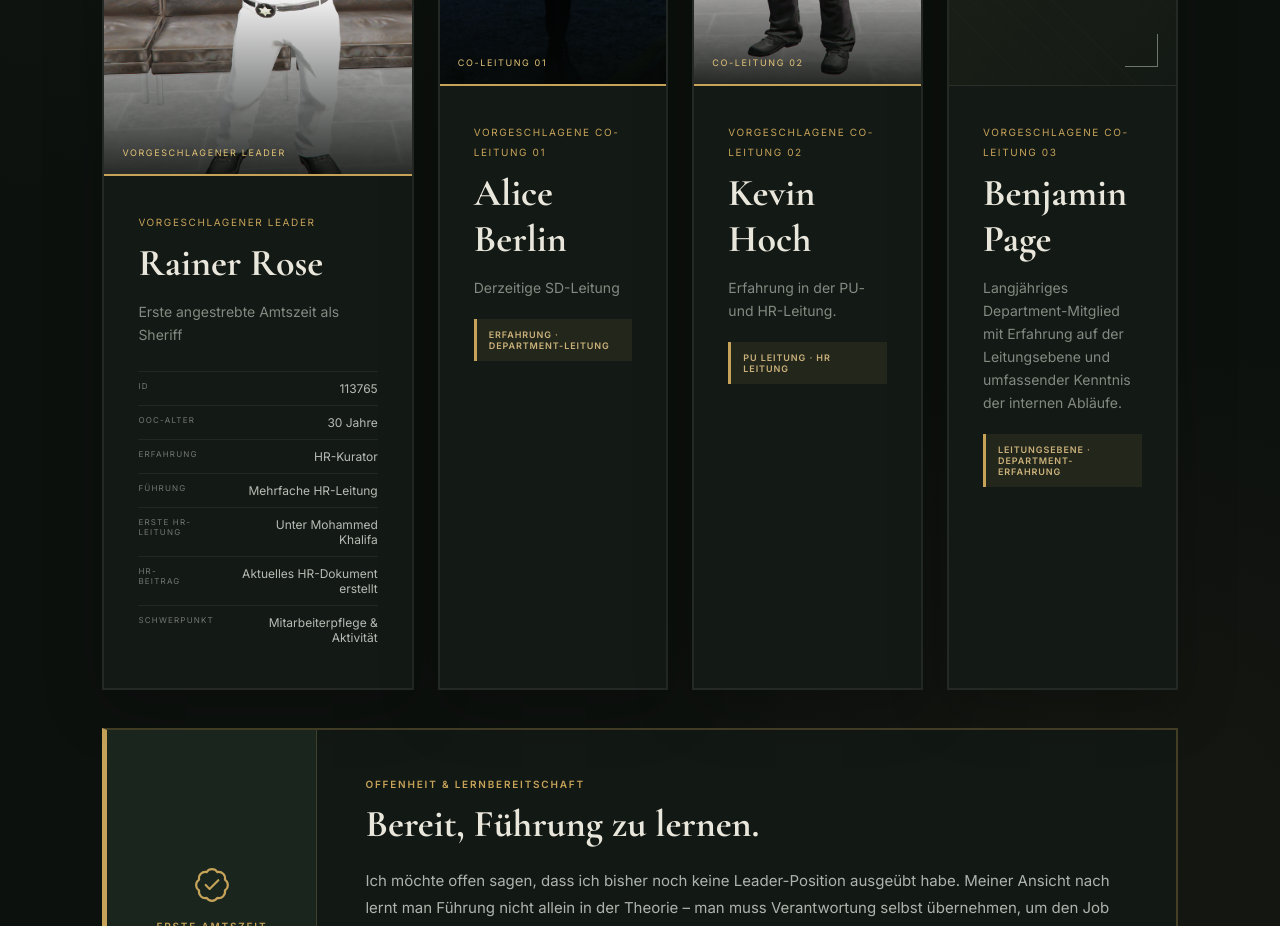
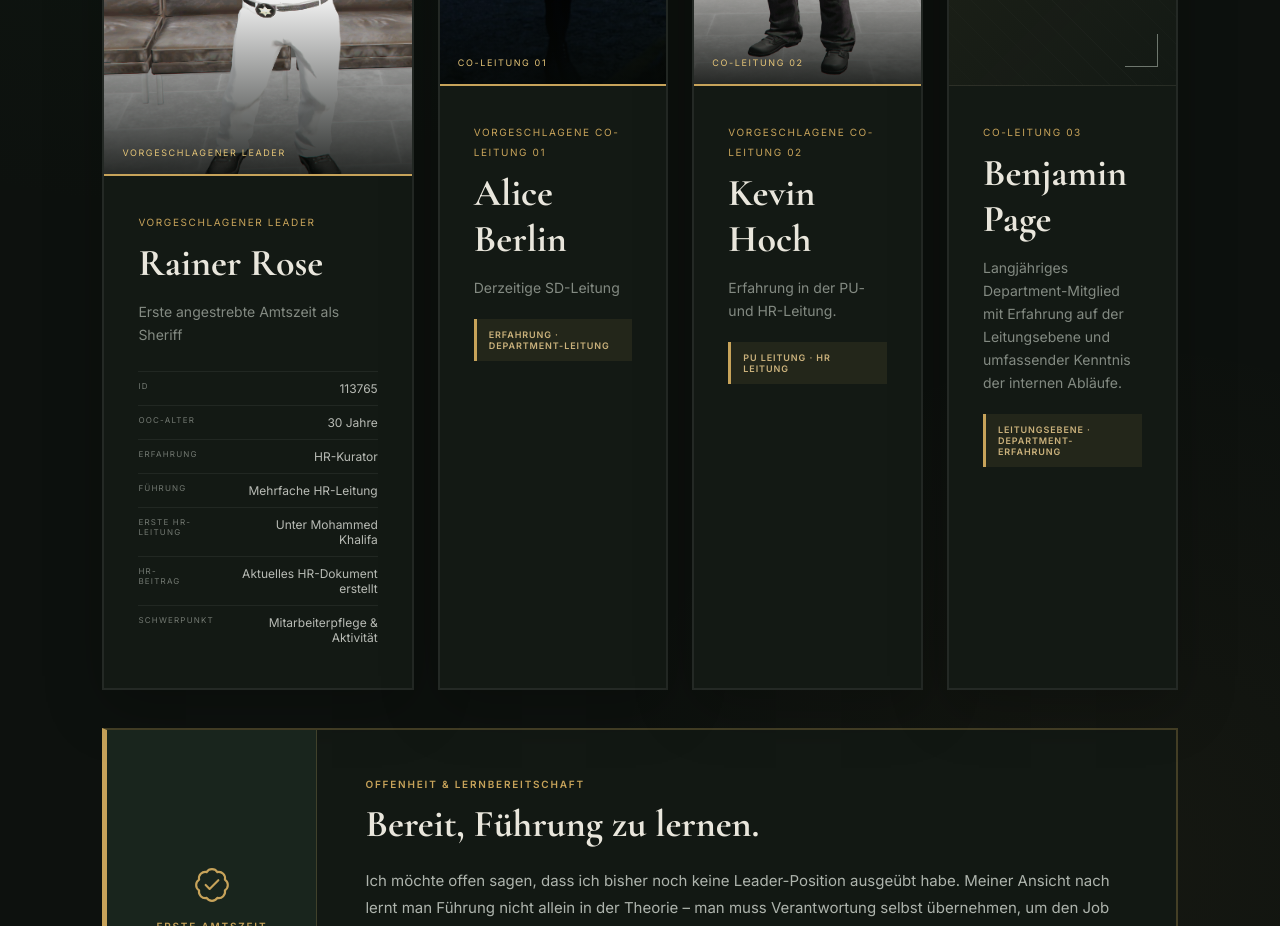
Before and after one commit to justinhelbig96-web/lscsd, a React (Vite) app: page / in a window 1280 px wide. Shown: the part 2740-3666 px from the top of the page. Built offline with nearby package versions, Linux system fonts and the light colour scheme.

Commit message:
Kennzeichne Benjamin Page als Co-Leitung 03

```diff
--- a/src/App.tsx
+++ b/src/App.tsx
@@ -210,7 +210,7 @@ function App() {
             </article>
             <article className="leader-profile co-profile" data-reveal>
               <div className="photo-placeholder"><Users size={42} strokeWidth={1.1} /><span>Bild folgt</span></div>
-              <div className="profile-info"><span className="role-tag">Vorgeschlagene Co-Leitung 03</span><h3>Benjamin Page</h3><p>Langjähriges Department-Mitglied mit Erfahrung auf der Leitungsebene und umfassender Kenntnis der internen Abläufe.</p><div className="experience-chip">Leitungsebene · Department-Erfahrung</div></div>
+              <div className="profile-info"><span className="role-tag">Co-Leitung 03</span><h3>Benjamin Page</h3><p>Langjähriges Department-Mitglied mit Erfahrung auf der Leitungsebene und umfassender Kenntnis der internen Abläufe.</p><div className="experience-chip">Leitungsebene · Department-Erfahrung</div></div>
             </article>
           </div>
           <aside className="leadership-note" data-reveal>
```
